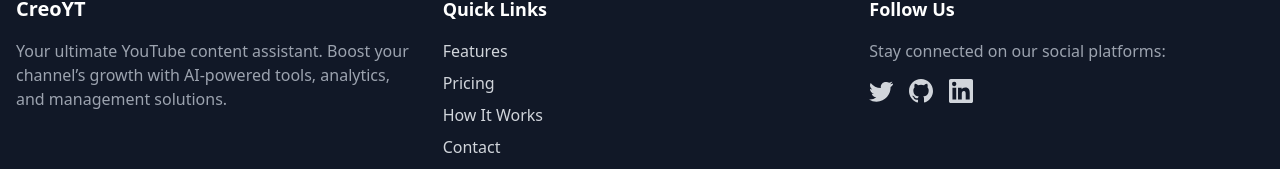
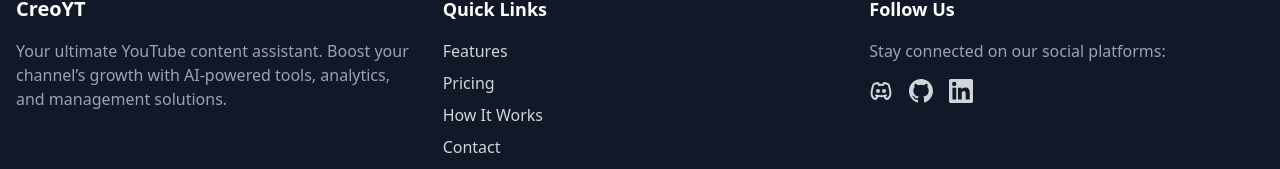
Before and after one commit to SH20RAJ/creoyt, a Next.js app: page / in a window 1280 px wide. Shown: the part 3762-3931 px from the top of the page. Built offline with nearby package versions, Linux system fonts and the light colour scheme.

Commit message:
Add Discord link to footer and create community redirect page

```diff
--- /dev/null
+++ b/src/app/(main)/community/page.js
@@ -0,0 +1,7 @@
+import { redirect } from "next/navigation";
+import React from "react";
+
+export default function page() {
+  redirect("https://github.com/orgs/creoyt/discussions");
+  return <div></div>;
+}
--- a/src/components/landing/Footer.jsx
+++ b/src/components/landing/Footer.jsx
@@ -1,3 +1,4 @@
+import { IconBrandDiscord } from "@tabler/icons-react";
 import React from "react";
 
 const Footer = () => {
@@ -46,17 +47,15 @@ const Footer = () => {
             <h3 className="text-lg font-bold text-white">Follow Us</h3>
             <p className="mt-4 text-gray-400">Stay connected on our social platforms:</p>
             <div className="mt-4 flex space-x-4">
-              <a href="https://twitter.com/creoyt" target="_blank" rel="noopener noreferrer" className="hover:text-white">
-                <svg className="w-6 h-6" fill="currentColor" viewBox="0 0 24 24" xmlns="http://www.w3.org/2000/svg">
-                  <path d="M24 4.56c-.89.39-1.84.66-2.84.78a4.93 4.93 0 0 0 2.16-2.72 9.86 9.86 0 0 1-3.12 1.2A4.92 4.92 0 0 0 16.7 3c-2.72 0-4.93 2.21-4.93 4.93 0 .39.04.77.13 1.14C7.72 8.9 4.1 6.95 1.67 3.89c-.42.72-.66 1.56-.66 2.46 0 1.7.87 3.2 2.19 4.08a4.9 4.9 0 0 1-2.23-.62v.06c0 2.38 1.69 4.36 3.93 4.81-.41.11-.84.17-1.28.17-.31 0-.61-.03-.91-.08a4.93 4.93 0 0 0 4.6 3.42A9.87 9.87 0 0 1 0 20.43a13.91 13.91 0 0 0 7.56 2.21c9.07 0 14.02-7.52 14.02-14.02 0-.21 0-.42-.01-.63a9.98 9.98 0 0 0 2.43-2.55z" />
-                </svg>
+              <a href="https://discord.gg/tV6UKHspsZ" target="_blank" rel="noopener noreferrer" className="hover:text-white">
+                <IconBrandDiscord />
               </a>
               <a href="https://github.com/SH20RAJ/creoyt" target="_blank" rel="noopener noreferrer" className="hover:text-white">
                 <svg className="w-6 h-6" fill="currentColor" viewBox="0 0 24 24" xmlns="http://www.w3.org/2000/svg">
                   <path d="M12 0C5.37 0 0 5.37 0 12c0 5.3 3.44 9.8 8.2 11.39.6.11.82-.26.82-.58v-2.18c-3.34.73-4.04-1.44-4.04-1.44-.54-1.37-1.32-1.73-1.32-1.73-1.08-.74.08-.73.08-.73 1.2.08 1.83 1.23 1.83 1.23 1.07 1.83 2.81 1.3 3.5.99.11-.78.42-1.3.77-1.6-2.66-.3-5.47-1.34-5.47-5.96 0-1.32.47-2.4 1.24-3.24-.12-.31-.54-1.56.12-3.25 0 0 1.01-.32 3.3 1.24a11.5 11.5 0 0 1 6 0c2.28-1.56 3.3-1.24 3.3-1.24.66 1.69.24 2.94.12 3.25.77.84 1.24 1.92 1.24 3.24 0 4.63-2.82 5.66-5.5 5.96.43.37.81 1.1.81 2.22v3.29c0 .32.21.7.83.58C20.57 21.8 24 17.3 24 12c0-6.63-5.37-12-12-12z" />
                 </svg>
               </a>
-              <a href="https://www.linkedin.com/" target="_blank" rel="noopener noreferrer" className="hover:text-white">
+              <a href="https://www.linkedin.com/in/sh20raj/" target="_blank" rel="noopener noreferrer" className="hover:text-white">
                 <svg className="w-6 h-6" fill="currentColor" viewBox="0 0 24 24" xmlns="http://www.w3.org/2000/svg">
                   <path d="M20.45 20.45h-3.76v-5.43c0-1.3-.02-2.96-1.81-2.96-1.81 0-2.09 1.42-2.09 2.89v5.5h-3.76V8.74h3.61v1.6h.05c.5-.94 1.72-1.93 3.54-1.93 3.79 0 4.49 2.5 4.49 5.75v6.29zM5.34 7.14a2.17 2.17 0 1 1-.02-4.33 2.17 2.17 0 0 1 .02 4.33zM7.22 20.45H3.45V8.74h3.77v11.71zM22.22 0H1.78C.8 0 0 .8 0 1.78v20.44C0 23.2.8 24 1.78 24h20.44C23.2 24 24 23.2 24 22.22V1.78C24 .8 23.2 0 22.22 0z" />
                 </svg>
```
